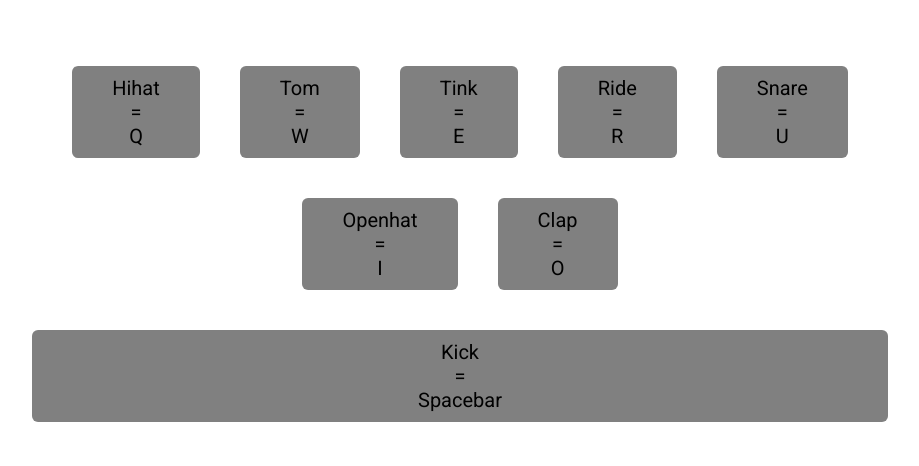
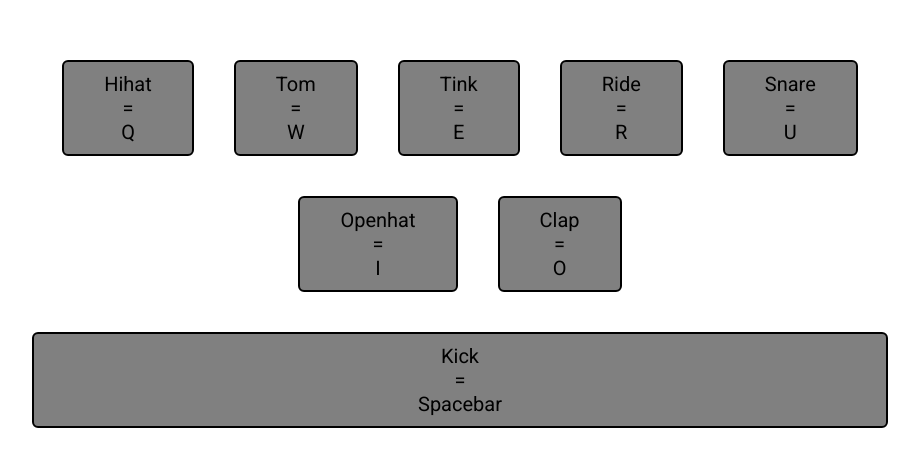
Before and after one commit to Teo-kodehode/Drumkit, a plain HTML site: page index.html in a window 1280 px wide. Shown: the part 156-622 px from the top of the page, without its empty margins (180-1099 px from the left). Drawn offline with Linux system fonts and the light colour scheme.

Commit message:
added border on P

```diff
--- a/index.css
+++ b/index.css
@@ -21,6 +21,7 @@ p{
     font-family: 'Roboto', sans-serif;
     font-size: 20px;
     text-align: center;
+    border: solid 2px;
 }
 
 #kickbtn{
```
